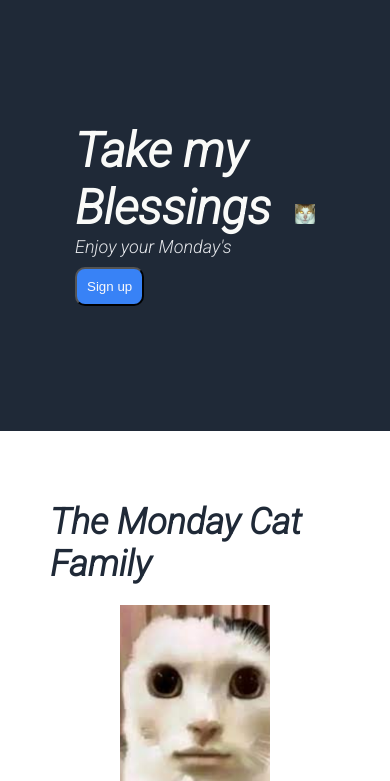
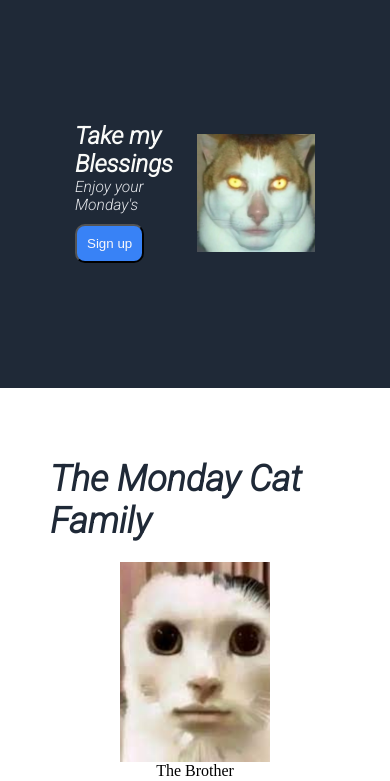
Before and after one commit to Kushal2205a/Learning-TheOdinProjectCSS, a plain HTML site: page index.html in a window 390 px wide. Shown: the part 63-844 px from the top of the page. Drawn offline with Linux system fonts and the light colour scheme.

Commit message:
made small changes to the Text to make it more responsive

```diff
--- a/styles.css
+++ b/styles.css
@@ -33,8 +33,11 @@
 
 }
 
+
+
 .hero-main-text{
-    font-size: 48px;
+
+    font-size:clamp(24px,6vw,48px);
     color: #f9faf8;
     font-weight: 900;
 
@@ -47,7 +50,12 @@
 
 }
 
-.hero-secondary, .right-shit    {
+.hero-secondary{
+    color: #e5e7eb;
+    font-size: clamp(14px, 4vw, 24px);
+}
+
+.right-shit    {
     font-size: 18px;
     color: #e5e7eb;
 
@@ -74,8 +82,15 @@
     justify-content: center;
 }
 .content{
-    height: 100%;
+    height: auto;
+    width: 50%;
+    max-width: none;
+    max-height: 200px;
+    display: flex;
+    flex-shrink: 1;
+    flex-direction: column;
 }
+
 .pl-image {
     display: flex;
     justify-content: center;
@@ -96,6 +111,7 @@
     border-radius: 10px;
     margin-top: 10px;
     padding: 10px;
+    width: fit-content;
 
 }
 .panel2{
```
